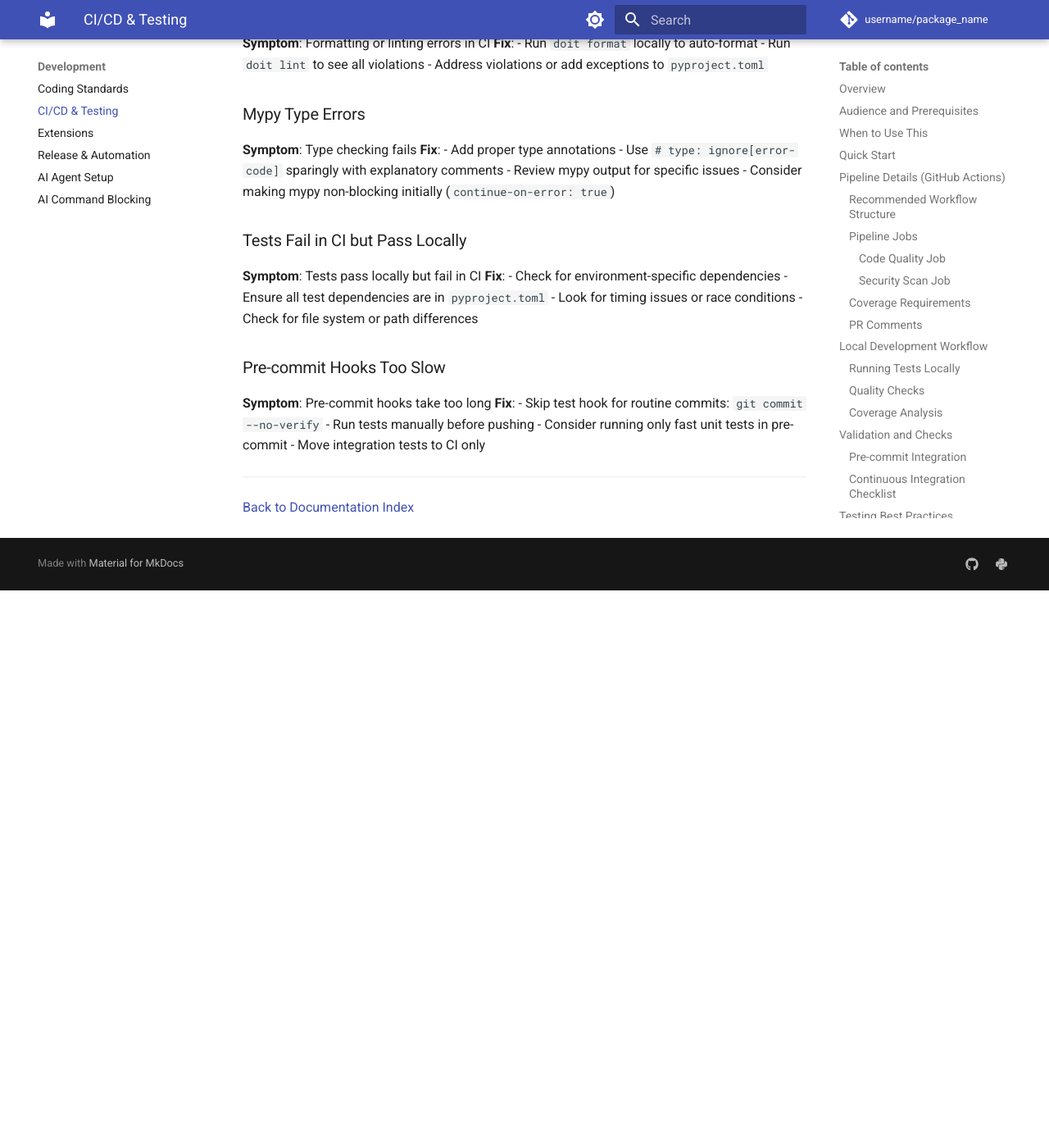
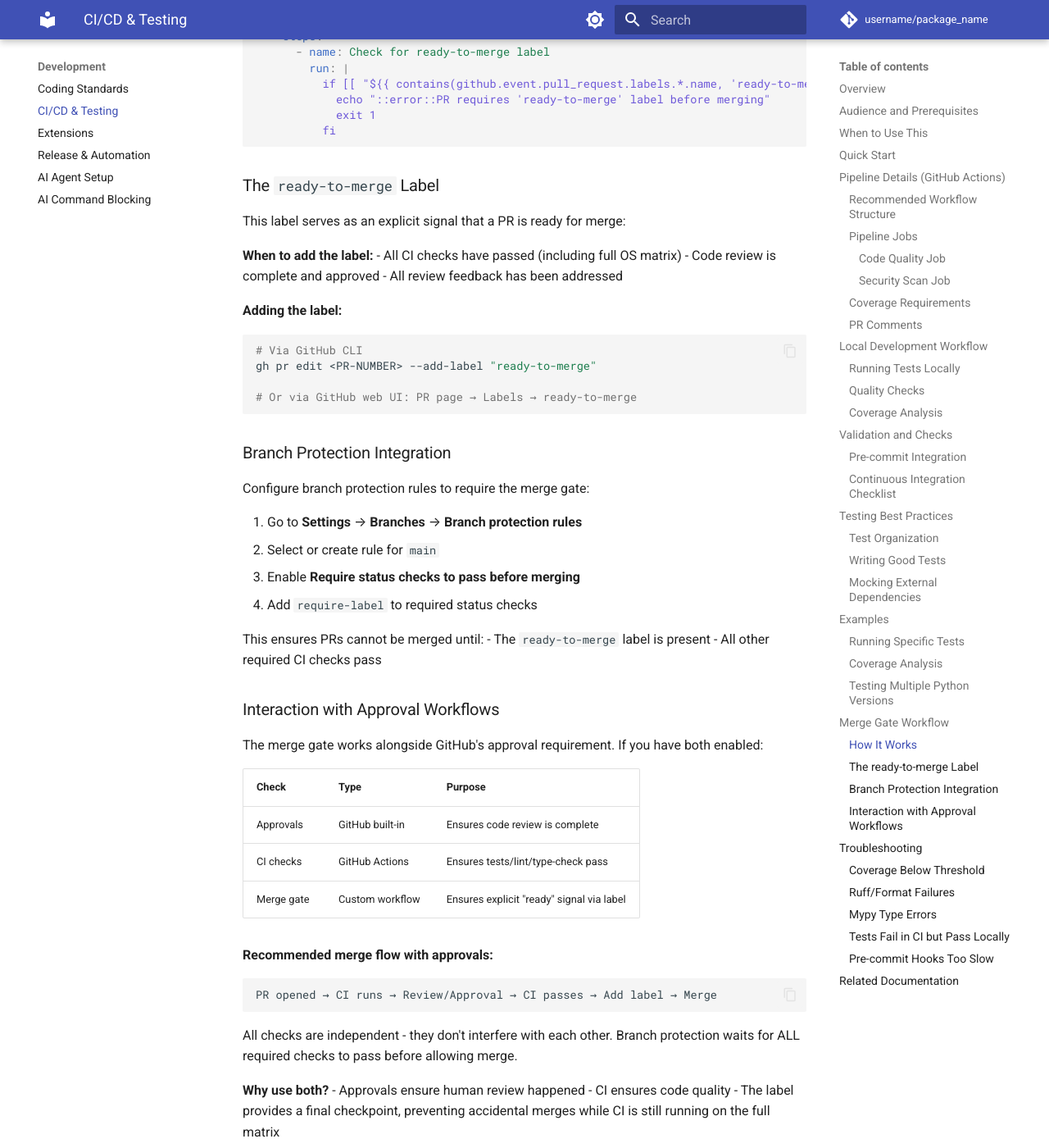
Before and after one commit to endavis/pyproject-template, an MkDocs documentation site: the page built from docs/development/ci-cd-testing.md, in a window 1280 px wide and 1400 px high, scrolled down 8900 px. Shown: the whole window at 82% size. Built offline with MkDocs 1.6.1 and Material for MkDocs 9.7.7, drawn with Linux system fonts in a browser that asks for light colours; comment, search, counter and statistics services are not loaded; before the commit the page ends 9620 px from its top, so only the background shows below that; some of the changed text lies outside the part shown.

Commit message:
docs: add merge-gate workflow and ready-to-merge label documentation (#157)
* docs: add merge-gate workflow and ready-to-merge label documentation

Document the merge gate workflow that prevents premature PR merges:
- Add section in CONTRIBUTING.md explaining the ready-to-merge label
- Add technical details in ci-cd-testing.md with workflow example
- Explain branch protection integration

Co-Authored-By: Claude Opus 4.5 <noreply@anthropic.com>

* docs: clarify interaction with approval workflows

Add documentation explaining how the ready-to-merge label works
alongside GitHub's approval requirement - they are independent
checks that both must pass.

Co-Authored-By: Claude Opus 4.5 <noreply@anthropic.com>

---------

Co-authored-by: Claude Opus 4.5 <noreply@anthropic.com>

````diff
--- a/docs/development/ci-cd-testing.md
+++ b/docs/development/ci-cd-testing.md
@@ -414,10 +414,86 @@ tox
 tox -e py313
 ```
 
-## Related Documentation
+## Merge Gate Workflow
 
-- [Coding Standards](coding-standards.md)
-- [Release Automation](release-and-automation.md)
+The repository uses a merge gate to ensure PRs are only merged after all CI checks pass.
+
+### How It Works
+
+The merge gate is implemented in `.github/workflows/merge-gate.yml`:
+
+```yaml
+name: Merge Gate
+
+on:
+  pull_request:
+    branches: [main]
+    types: [opened, labeled, unlabeled, synchronize, reopened]
+
+jobs:
+  require-label:
+    runs-on: ubuntu-latest
+    steps:
+      - name: Check for ready-to-merge label
+        run: |
+          if [[ "${{ contains(github.event.pull_request.labels.*.name, 'ready-to-merge') }}" != "true" ]]; then
+            echo "::error::PR requires 'ready-to-merge' label before merging"
+            exit 1
+          fi
+```
+
+### The `ready-to-merge` Label
+
+This label serves as an explicit signal that a PR is ready for merge:
+
+**When to add the label:**
+- All CI checks have passed (including full OS matrix)
+- Code review is complete and approved
+- All review feedback has been addressed
+
+**Adding the label:**
+```bash
+# Via GitHub CLI
+gh pr edit <PR-NUMBER> --add-label "ready-to-merge"
+
+# Or via GitHub web UI: PR page → Labels → ready-to-merge
+```
+
+### Branch Protection Integration
+
+Configure branch protection rules to require the merge gate:
+
+1. Go to **Settings** → **Branches** → **Branch protection rules**
+2. Select or create rule for `main`
+3. Enable **Require status checks to pass before merging**
+4. Add `require-label` to required status checks
+
+This ensures PRs cannot be merged until:
+- The `ready-to-merge` label is present
+- All other required CI checks pass
+
+### Interaction with Approval Workflows
+
+The merge gate works alongside GitHub's approval requirement. If you have both enabled:
+
+| Check | Type | Purpose |
+|-------|------|---------|
+| Approvals | GitHub built-in | Ensures code review is complete |
+| CI checks | GitHub Actions | Ensures tests/lint/type-check pass |
+| Merge gate | Custom workflow | Ensures explicit "ready" signal via label |
+
+**Recommended merge flow with approvals:**
+
+```
+PR opened → CI runs → Review/Approval → CI passes → Add label → Merge
+```
+
+All checks are independent - they don't interfere with each other. Branch protection waits for ALL required checks to pass before allowing merge.
+
+**Why use both?**
+- Approvals ensure human review happened
+- CI ensures code quality
+- The label provides a final checkpoint, preventing accidental merges while CI is still running on the full matrix
 
 ## Troubleshooting
 
@@ -464,6 +540,11 @@ tox -e py313
 - Consider running only fast unit tests in pre-commit
 - Move integration tests to CI only
 
+## Related Documentation
+
+- [Coding Standards](coding-standards.md)
+- [Release Automation](release-and-automation.md)
+
 ---
 
 [Back to Documentation Index](../TABLE_OF_CONTENTS.md)
````
Also changed, not shown: .github/CONTRIBUTING.md.
